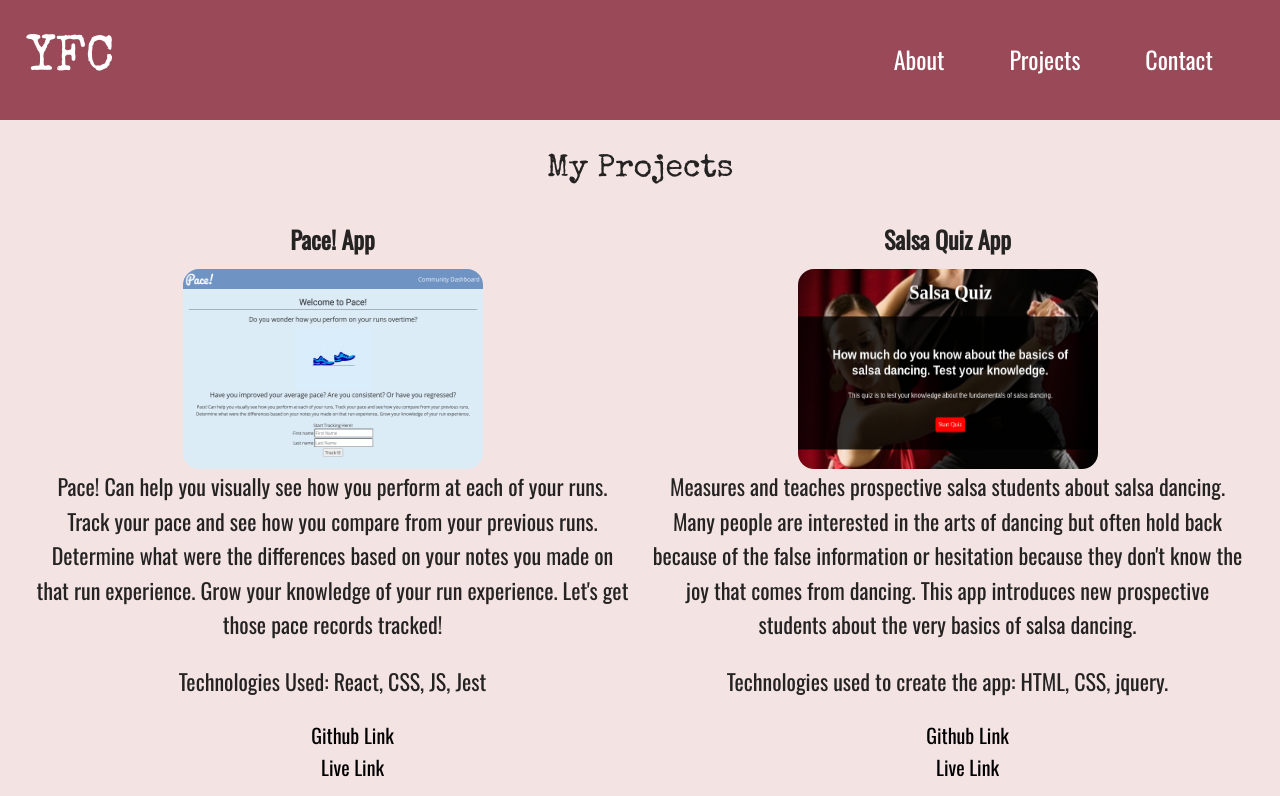
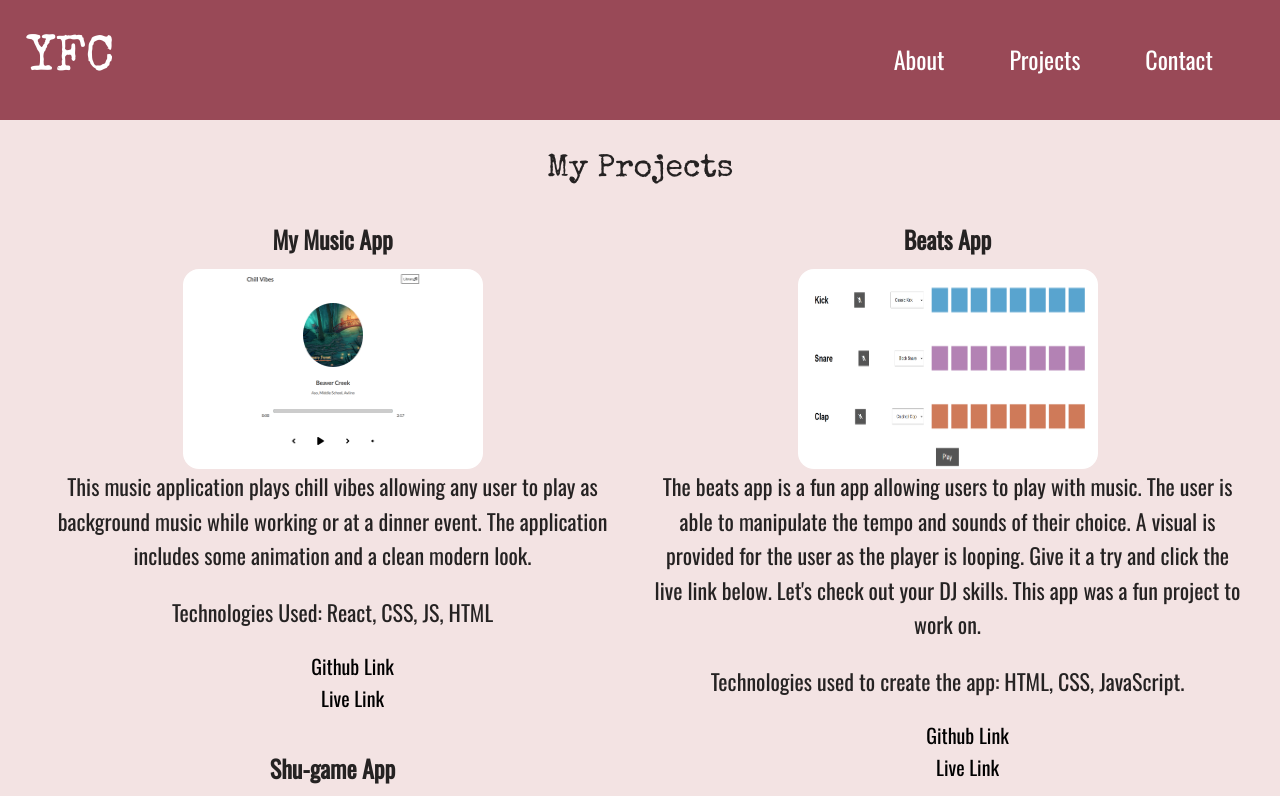
Before and after one commit to YFlynn726/yfcportfolio, a React (Create React App) app: page /MyProjects in a window 1280 px wide. Shown: the top 796 px of the page. Built offline with nearby package versions, Linux system fonts and the light colour scheme.

Commit message:
grammar fix

```diff
--- a/src/App.js
+++ b/src/App.js
@@ -5,7 +5,7 @@ import About from "./components/About";
 import Projects from "./components/Projects";
 import ContactInfo from "./components/ContactInfo";
 import Home from "./components/Home";
-import "./app.css";
+import "./App.css";
 
 class App extends Component {
   state = {};
--- a/src/components/About.js
+++ b/src/components/About.js
@@ -18,32 +18,22 @@ class About extends Component {
           <section className="about_right">
             <p className="slide-in-left">
               My passion for coding started when I attended a ChickTech event
-              with my daughter about 4 years ago. I was blown away by all the
-              amazing things technology can do. Throughout my experience with
-              Thinkful, I soon discovered my effective problem-solving skills. I
-              enjoyed the challenge of having to overcome an obstacle. I also
-              enjoyed working with others when a challenge is too big to
-              overcome alone. I found it's very important to be resourceful in
-              this field.{" "}
+              with my daughter. I was blown away by all the amazing things
+              technology can do. Throughout my experience with Thinkful and
+              Springboard, I soon discovered my effective problem-solving
+              skills.
             </p>
 
             <p>
-              I love coding because it allows me to be creative and seeing the
-              outcome of the code I wrote brings me great satisfaction. I am a
-              frequent flyer on YouTube, where I like to watch videos on new
-              coding methods and even current ones since I am still learning. I
-              surround myself with other "techies" to listen to others
-              perspective and knowledge about the tech community.
-            </p>
-
-            <p className="slide-in-left">
-              When I am not coding, I am busy being a mother of 3 beautiful
-              children and wife. My family and I are active and are firm
-              believers in exploring new things. We enjoy kayaking, hiking,
-              mountain biking, snowboarding, the list can go on and on. My
-              hunger and inner nerdiness truly enjoys learning new things. This
-              is why the tech field excites me so much because it's constantly
-              changing keeping my appetite for learning full.
+              I chose to become a software engineer because I want to help and
+              impact a lot of people all at once. My hope and dream is to create
+              something that can help millions of people. I am always looking to
+              learn the next best language or understand new concepts. The thing
+              I love most about what I do as a software engineer is finding
+              solutions to problems and collaborating with others. In my
+              previous projects, collaborating with others helped me to be
+              successful. Working on a project that looks amazing and functions
+              smoothly at the same time is my ultimate goal.
             </p>
           </section>
         </div>
--- a/src/components/Home.js
+++ b/src/components/Home.js
@@ -19,7 +19,7 @@ class Home extends Component {
         <div className="slide-in-right">
           <section className="home_right">
             <h2>Hi! I'm Yajaira [Ja-hi-ra]</h2>
-            <p>I am a Full Stack Web Developer.</p>
+            <p>I am a Software Engineer.</p>
             <p>
               [JavaScript ES6, React, jQuery, HTML5, CSS3, Node.js, Github,
               Linux, Git, SQL, RESTful API]
--- a/src/components/Projects.js
+++ b/src/components/Projects.js
@@ -1,8 +1,8 @@
 import React, { Component } from "react";
 import "./projects.css";
-import paceimg from "./images/paceimg.png";
+import musicapp from "./images/music-app.png";
 import shugameimg from "./images/shugameimg.png";
-import salsaimg from "./images/salsaimg.png";
+import beats from "./images/beats.png";
 import exploreimg from "./images/exploreimg.png";
 
 class Projects extends Component {
@@ -14,22 +14,20 @@ class Projects extends Component {
 
         <div className="slide-in-left">
           <section className="project_right">
-            <h3 className="titles">Pace! App</h3>
-            <img src={paceimg} alt="Logo" className="screenshots" />
+            <h3 className="titles">My Music App</h3>
+            <img src={musicapp} alt="Logo" className="screenshots" />
             <p>
-              Pace! Can help you visually see how you perform at each of your
-              runs. Track your pace and see how you compare from your previous
-              runs. Determine what were the differences based on your notes you
-              made on that run experience. Grow your knowledge of your run
-              experience. Let's get those pace records tracked!
+              This music application plays chill vibes allowing any user to play
+              as background music while working or at a dinner event. The
+              application includes some animation and a clean modern look.
             </p>
 
-            <p>Technologies Used: React, CSS, JS, Jest</p>
+            <p>Technologies Used: React, CSS, JS, HTML</p>
 
             <ul>
               <li className="contact">
                 <a
-                  href="https://github.com/YFlynn726/paceclient"
+                  href="https://github.com/YFlynn726/my-music-player"
                   rel="noopener noreferrer"
                   target="_blank"
                   className="links"
@@ -40,7 +38,7 @@ class Projects extends Component {
 
               <li className="contact">
                 <a
-                  href="https://paceclient.now.sh/"
+                  href="https://my-music-player-q0yp5eu1h-ryryn2003.vercel.app/"
                   rel="noopener noreferrer"
                   target="_blank"
                   className="links"
@@ -91,24 +89,23 @@ class Projects extends Component {
 
         <div className="slide-in-right">
           <section className="project_left">
-            <h3 className="titles">Salsa Quiz App</h3>
-            <img src={salsaimg} alt="Logo" className="screenshots" />
+            <h3 className="titles">Beats App</h3>
+            <img src={beats} alt="Logo" className="screenshots" />
 
             <p>
-              Measures and teaches prospective salsa students about salsa
-              dancing. Many people are interested in the arts of dancing but
-              often hold back because of the false information or hesitation
-              because they don't know the joy that comes from dancing. This app
-              introduces new prospective students about the very basics of salsa
-              dancing.
+              The beats app is a fun app allowing users to play with music. The
+              user is able to manipulate the tempo and sounds of their choice. A
+              visual is provided for the user as the player is looping. Give it
+              a try and click the live link below. Let's check out your DJ
+              skills. This app was a fun project to work on.
             </p>
 
-            <p>Technologies used to create the app: HTML, CSS, jquery.</p>
+            <p>Technologies used to create the app: HTML, CSS, JavaScript.</p>
 
             <ul>
               <li className="contact">
                 <a
-                  href="https://github.com/YFlynn726/quizapp2"
+                  href="https://github.com/YFlynn726/BeatApp"
                   rel="noopener noreferrer"
                   target="_blank"
                   className="links"
@@ -119,7 +116,7 @@ class Projects extends Component {
 
               <li className="contact">
                 <a
-                  href="https://yflynn726.github.io/quizapp2/"
+                  href="https://yflynn726.github.io/BeatApp/"
                   rel="noopener noreferrer"
                   target="_blank"
                   className="links"
--- a/src/components/home.css
+++ b/src/components/home.css
@@ -116,7 +116,7 @@
   /* For desktop: */
   .home_left {
     box-sizing: border-box;
-    margin-top: 200px;
+    margin-top: 90px;
     float: left;
     text-align: right;
     font-size: 20px;
@@ -128,7 +128,7 @@
   .home_right {
     box-sizing: border-box;
     text-align: center;
-    margin-top: 200px;
+    margin-top: 90px;
     font-size: 38px;
     float: left;
     width: 50%;
@@ -140,7 +140,7 @@
 
 img {
   border-radius: 1rem;
-  height: 350px;
+  height: 280px;
 }
 .image {
   text-align: center;
```
Also changed, not shown: src/components/images/beats.png (added), src/components/images/music-app.png (added).
